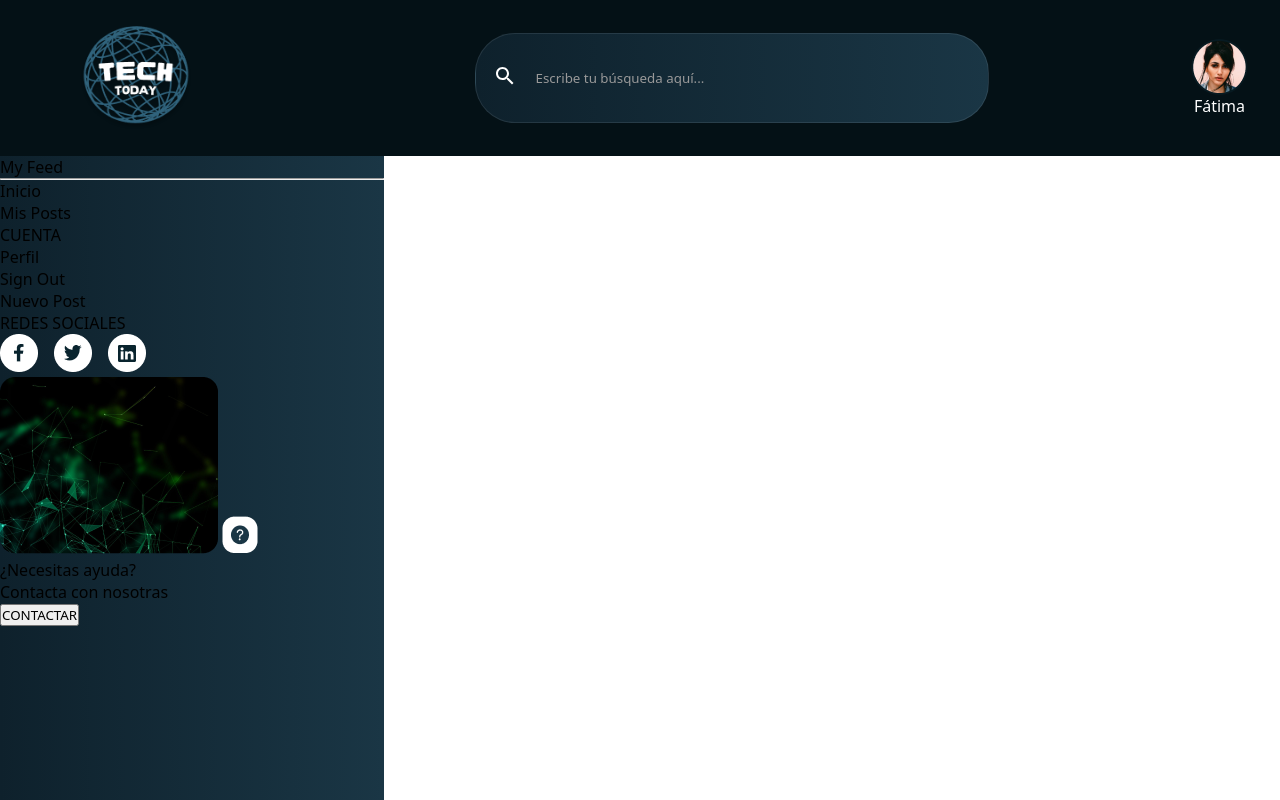
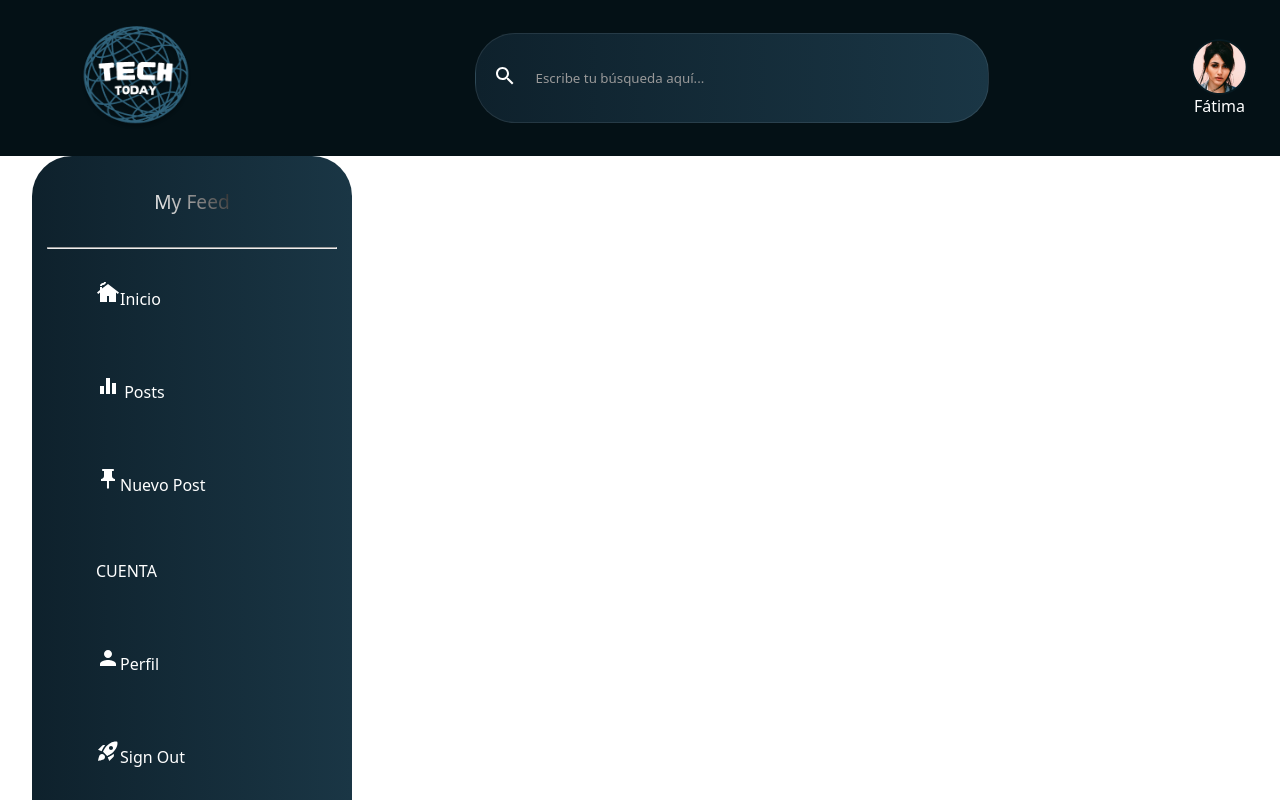
Before and after one commit to leiteway/NewsPaper_App, a React (Vite) app in the folder client/: page /SideBar in a window 1280 px wide. Shown: the top 800 px of the page. Built offline with nearby package versions, Linux system fonts and the light colour scheme.

Commit message:
progress-on-sidebar

```diff
--- a/client/src/components/sideBar/SideBar.css
+++ b/client/src/components/sideBar/SideBar.css
@@ -1,6 +1,37 @@
-.sideBar-container{
-    width: 30vw;
-    height: 100vh;
+.sideBar-container {
+    width: 20rem;
+    height: 100rem;
     background: linear-gradient(90deg, #0E212C, #1A3645);
+    border-radius: 40px;
+    display: flex;
+    flex-direction: column;
+    align-items: right;
+    margin-left: 2rem;
+}
+
+hr {
+    width: 18rem;
+    align-self: center;
+    margin-top: 2rem;
+}
+
+.text-sidebar {
+    color: #fff;
+    padding: 10% 20%;
 
 }
+
+.title-sidebar {
+    /* color: linear-gradient(80deg, #fff, #000); */
+    color: transparent;
+    background-image: linear-gradient(60deg, #fff, #000);
+    background-clip: text;
+    font-weight: 500;
+    align-self: center;
+    padding-top: 10%;
+    font-size: 1.2rem;
+}
+
+.icons-sidebar {
+    width: 12rem;
+}
--- a/client/src/components/sideBar/SideBar.tsx
+++ b/client/src/components/sideBar/SideBar.tsx
@@ -1,4 +1,9 @@
 import './SideBar.css'
+import CottageIcon from '@mui/icons-material/Cottage';
+import EqualizerIcon from '@mui/icons-material/Equalizer';
+import PushPinIcon from '@mui/icons-material/PushPin';
+import PersonIcon from '@mui/icons-material/Person';
+import RocketLaunchIcon from '@mui/icons-material/RocketLaunch';
 
 export default function SideBar(){
   return (
@@ -6,14 +11,19 @@ export default function SideBar(){
         <div className='sideBar-container'>
             <p className='title-sidebar'>My Feed</p>
             {<hr  />}
-            <p className='text-sidebar'>Inicio</p>
-            <p className='text-sidebar'>Mis Posts</p>
+            <section>
+           <p className='text-sidebar'><CottageIcon className='cottage-icon'/>Inicio</p>
+            <p className='text-sidebar'><EqualizerIcon className='equalizer-icon'/> Posts</p>
+            </section>
+            <p className='text-sidebar'><PushPinIcon className='pin-icon'/>Nuevo Post</p>
             <p className='text-sidebar'>CUENTA</p>
-            <p className='text-sidebar'>Perfil</p>
-            <p className='text-sidebar'>Sign Out</p>
-            <p className='text-sidebar'>Nuevo Post</p>
+            <p className='text-sidebar'><PersonIcon className='person-icon'/>Perfil</p>
+            <p className='text-sidebar'><RocketLaunchIcon className='rocket-icon'/>Sign Out</p>
+
+
+
             <p className='text-sidebar'>REDES SOCIALES</p>
-            <img src="src/assets/public/social icons.png" alt="Iconos de redes sociales" />
+            <img className='icons-sidebar' src="src/assets/public/social icons.png" alt="Iconos de redes sociales" />
 
             <div className='contact-container'>
                 <img src="src/assets/images/bg-sidebar.png" alt="" /> {/* Este es el bg del Need Help y tiene que estar de fondo */}
```
